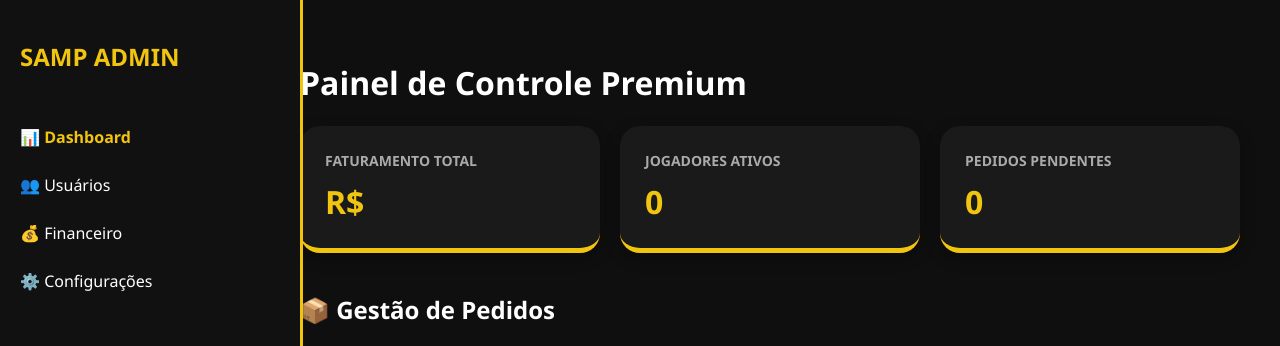
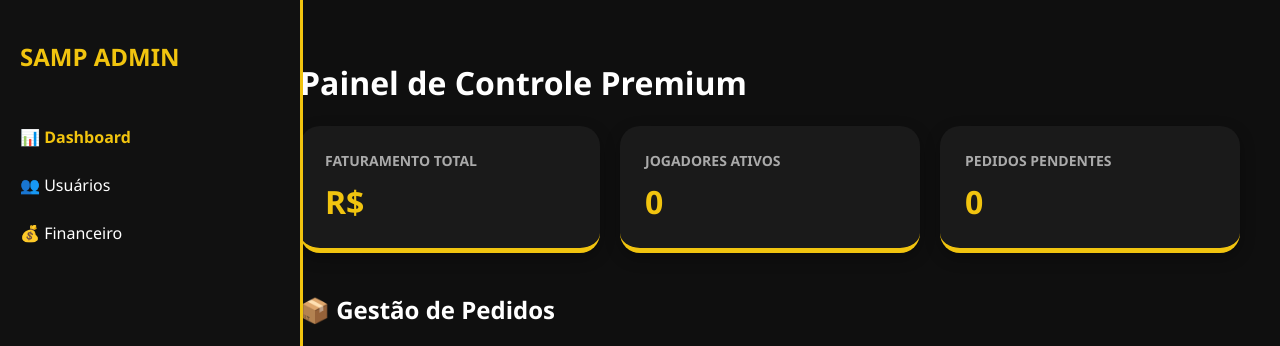
Before and after one commit to chavexochespirito-creator/Aether-RPG, a Node server app: template views/admin.ejs in a window 1280 px wide. Shown: the top 346 px of the page. Run offline with Node 20, Linux system fonts and the light colour scheme; the template is opened without the code that fills it, so the values that code supplies are empty; some libraries are stand-ins or nearby versions.

Commit message:
Update admin.ejs

```diff
--- a/views/admin.ejs
+++ b/views/admin.ejs
@@ -26,7 +26,6 @@
             <div style="color: #f1c40f; font-weight: bold;">📊 Dashboard</div>
             <div>👥 Usuários</div>
             <div>💰 Financeiro</div>
-            <div>⚙️ Configurações</div>
         </div>
     </div>
     <div class="main">
```
